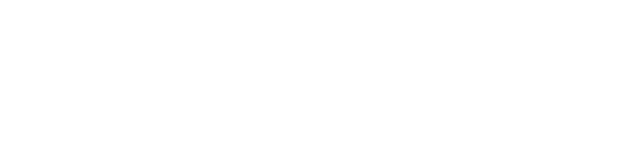
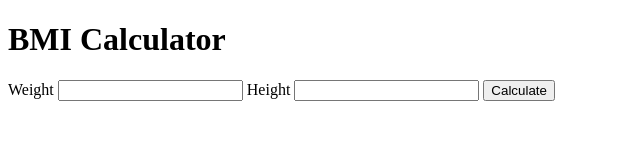
Before and after one commit to SMujtabA11/BMI-CAL, a plain HTML site: page index.html in a window 1280 px wide. Shown: the whole page, without its empty margins (0-640 px from the left). Drawn offline with Linux system fonts and the light colour scheme.

Commit message:
structured is completed

```diff
--- a/index.html
+++ b/index.html
@@ -0,0 +1,19 @@
+<!DOCTYPE html>
+<html lang="en">
+<head>
+    <meta charset="UTF-8">
+    <meta name="viewport" content="width=device-width, initial-scale=1.0">
+    <title>Document</title>
+    <link rel="stylesheet" href="./index.css">
+</head>
+<body>
+    <div id="parentDiv">
+        <h1>BMI Calculator</h1>
+        <label for="">Weight</label>
+        <input type="number">
+        <label for="">Height</label>
+        <input type="number">
+        <button>Calculate</button>
+    </div>
+</body>
+</html>
```
Also changed, not shown: index.css (+19 -0 lines).
